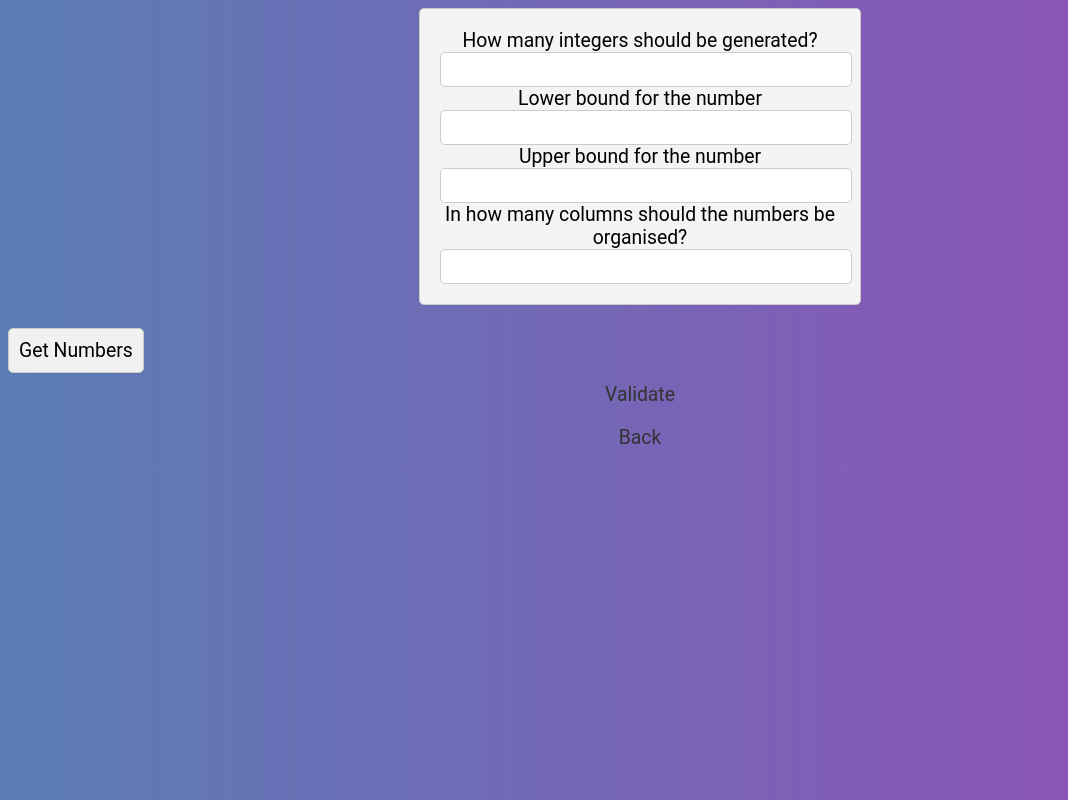
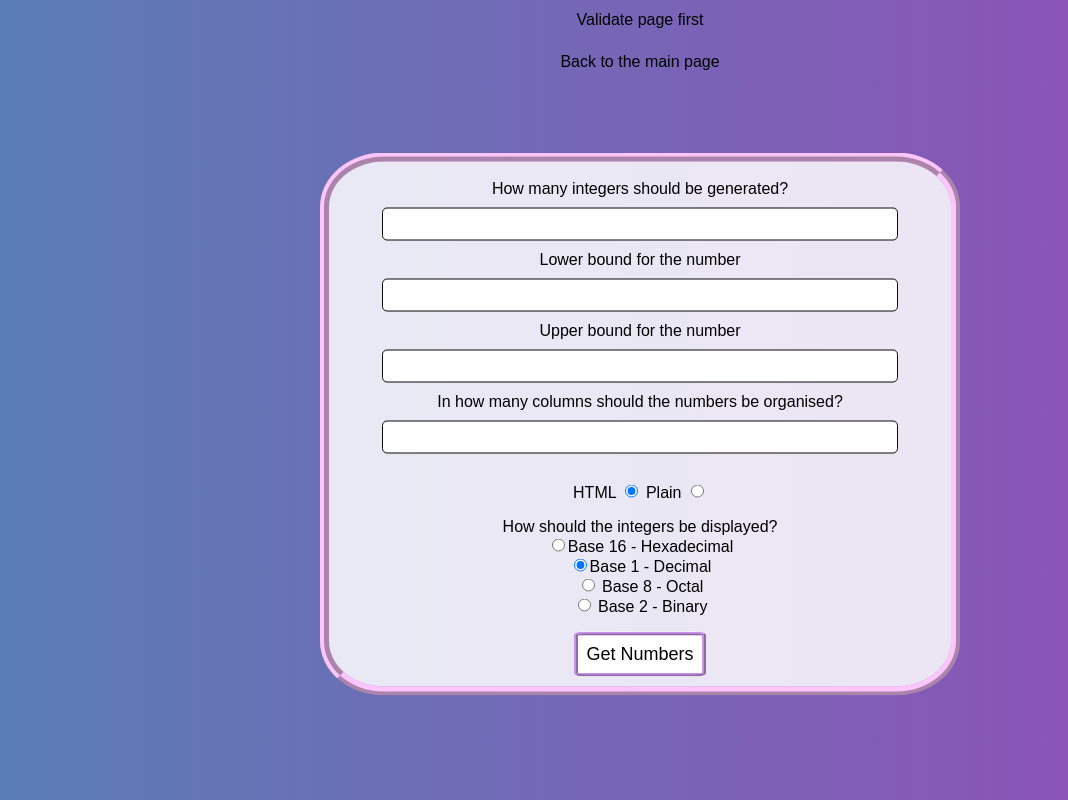
Before and after one commit to alexandraamarian/Form-acting-as-an-web-interface-for-random.org, a plain HTML site: page integers/integer_gen.html in a window 1280 px wide. Shown: the whole page, without its empty margins (0-1068 px from the left). Drawn offline with Linux system fonts and the light colour scheme.

Commit message:
Finished implementing the integers generator

```diff
--- a/integers/integer_gen.css
+++ b/integers/integer_gen.css
@@ -1,55 +1,55 @@
-* {
-    font-family: 'Roboto', sans-serif;
-    font-size: 1.1rem;
+*{
+    font-family:  Arial, Helvetica, sans-serif;;
 }
+
 
 #grad {
     background-image: linear-gradient(to right, rgb(90, 125, 181), rgb(148, 77, 183));
 }
 
-form {
-    width: 400px;
-    margin: 0 auto;
-    padding: 20px;
-    border: 1px solid #ccc;
-    border-radius: 5px;
+.border{
+    border-style: ridge;
+    border-color: rgb(255, 197, 255);
+    background-color: rgba(255, 255, 255, 0.849);
+    border-radius: 10%;
+    border-width: 9px;
+    position: absolute;
     text-align: center;
-    background: #f4f4f4;
+    top: 53%;
+    left: 50%;
+    transform: translate(-50%, -50%);
 }
 
 input[type="submit"] {
-    background: #f1f1f1;
-    border: 1px solid #ccc;
-    padding: 10px;
-    border-radius: 5px;
-    cursor: pointer;
+    color: rgb(0, 0, 0);
+    background-color: white;
+    text-decoration: none;
+    font-size: 18px;
+    padding: 8px;
+    border: 4px ridge rgba(195, 128, 233, 0.855);
+    border-radius: 8%;
+    margin-bottom: 10px;
+    transition-duration: 0.4s;
+}
+
+input[type="submit"]:hover{
+    background-color: rgb(217, 179, 231);
+    color: white;
 }
 
 input[type="text"] {
-    width: 100%;
-    padding: 5px;
-    border: 1px solid #ccc;
+    width: 80%;
+    padding: 8px;
+    margin: 10px 10px 10px 10px;
+    border: 1px solid rgb(8, 8, 8);
     border-radius: 5px;
 }
 
 a {
-    padding: 10px;
+    padding: 3px;
     display: inline-block;
-    color: #333;
+    color: rgb(0, 0, 0);
     text-decoration: none;
+    text-align: center;
+    display: block;
 }
-
-form a:hover {
-    color: purple;
-    transform: scale(1.1);
-}
-
-a {
-    display: block;
-    text-align: center;
-}
-
-a:hover {
-    color: red;
-    transform: scale(1.1);
-}
--- a/integers/integer_gen.html
+++ b/integers/integer_gen.html
@@ -8,30 +8,50 @@
 </head>
 
 <body id="grad">
+    <a
+        href="  http://validator.w3.org/check?uri=https://alexandraamarian.github.io/Form-acting-as-an-web-interface-for-random.org/integers/integer_gen.html">Validate
+        page first
+    </a>
+    <br />
+    <a href="../index.html">Back to the main page</a>
+    <div class="border">
         <form id="integer_gen" action="https://www.random.org/integers/">
-        <label for="input">How many integers should be generated?</label>
-        <input type="text" id="input"/>
+            <br />
+            <label for="num">How many integers should be generated?</label>
+            <input type="text" name="num" id="num" />
             <br />
 
-        <label for="lower">Lower bound for the number</label>
-        <input type="text" id="lower" />
+            <label for="min">Lower bound for the number</label>
+            <input type="text" name="min" id="min" />
             <br />
 
-        <label for="upper">Upper bound for the number</label>
-        <input type="text"  id="upper" />
+            <label for="max">Upper bound for the number</label>
+            <input type="text" name="max" id="max" />
             <br />
 
             <label for="col">In how many columns should the numbers be organised?</label>
-        <input type="text"  id="col" />
+            <input type="text" name="col" id="col" />
+            <br />
+            <br />
+
+            <label for="html">HTML</label>
+            <input type="radio" name="format" id="html" value="html" checked="checked" />
+
+            <label for="plain">Plain</label>
+            <input type="radio" name="format" id="plain" value="plain" />
+            <br />
+
+            <p>
+                How should the integers be displayed?<br />
+                <input class="indented" type="radio" name="base" value="16" />Base 16 - Hexadecimal<br />
+                <input class="indented" type="radio" name="base" value="10" checked="checked" />Base 1 - Decimal<br />
+                <input class="indented" type="radio" name="base" value="8" /> Base 8 - Octal<br />
+                <input class="indented" type="radio" name="base" value="2" /> Base 2 - Binary<br />
+            </p>
+            <input type="submit" value="Get Numbers" />
             <br />
         </form>
-    <br />
-    <input type="submit" value="Get Numbers" />
-    <br />
-    <a
-        href="  http://validator.w3.org/check?uri=https://alexandraamarian.github.io/Form-acting-as-an-web-interface-for-random.org/integers/integer_gen.html">Validate
-    </a>
-    <a href="../index.html">Back</a>
+    </div>
 </body>
 
 </html>
```
Lines whose indentation alone changed are shown as unchanged.
